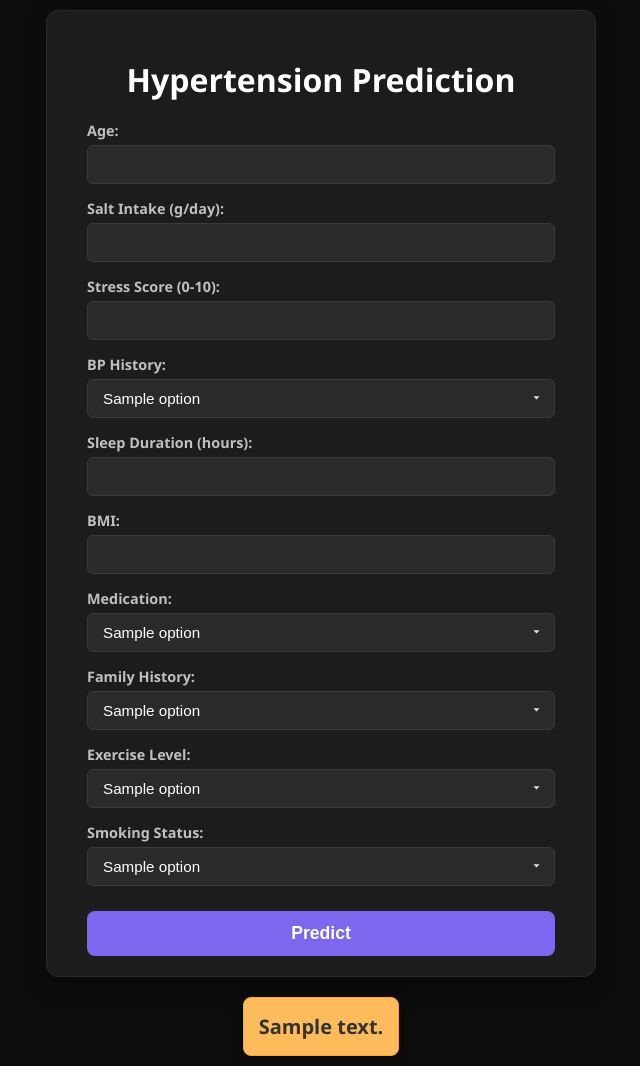
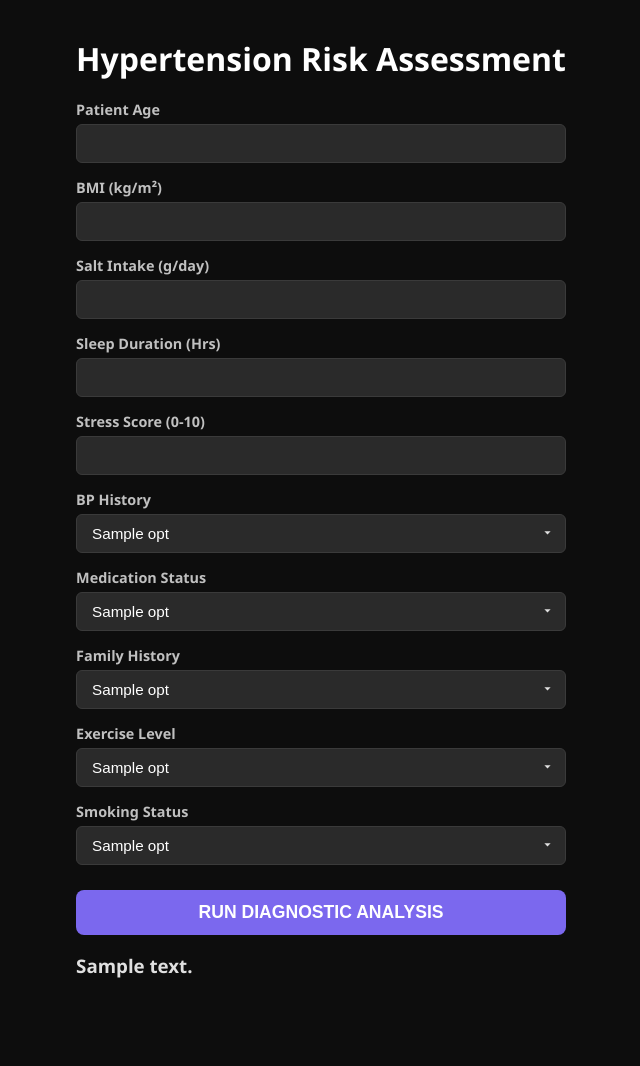
Before and after one commit to up65akhil/Hypertension-prediction, a Flask app: template templates/index.html in a window 1280 px wide. Shown: the whole page, without its empty margins (319-959 px from the left). After the commit the page ends 978 px from the top, so only its background shows below. Run offline with Flask 3, Linux system fonts and the light colour scheme; the template is opened without the code that fills it: most values are stand-ins (such as "Sample title", 1, 10 or a date in 2020); parts of the project's set-up code (start-up, migrations or seed data) failed here and were passed over.

Commit message:
update template

```diff
--- a/templates/index.html
+++ b/templates/index.html
@@ -3,87 +3,116 @@
 <head>
     <meta charset="UTF-8">
     <meta name="viewport" content="width=device-width, initial-scale=1.0">
-    <title>Hypertension Prediction</title>
-    <link rel="stylesheet" href="/static/style.css">
+    <title>Hypertension Diagnostic</title>
+    <link rel="stylesheet" href="{{ url_for('static', filename='style.css') }}?v=4.0">
+
+    <style>
+        .alert-overlay {
+            position: fixed;
+            top: 0;
+            left: 0;
+            width: 100vw;
+            height: 100vh;
+            pointer-events: none; /* Lets you click the form beneath the light */
+            z-index: 9999; /* Forces the glow to sit on top of everything */
+        }
+
+        .blink-red { animation: redSiren 1.5s infinite ease-in-out; }
+        .blink-green { animation: greenSiren 1.5s infinite ease-in-out; }
+
+        @keyframes redSiren {
+            0% { box-shadow: inset 0 0 0px 0px rgba(255, 0, 0, 0); }
+            50% { box-shadow: inset 0 0 120px 40px rgba(220, 53, 69, 0.9); }
+            100% { box-shadow: inset 0 0 0px 0px rgba(255, 0, 0, 0); }
+        }
+
+        @keyframes greenSiren {
+            0% { box-shadow: inset 0 0 0px 0px rgba(0, 255, 0, 0); }
+            50% { box-shadow: inset 0 0 120px 40px rgba(40, 167, 69, 0.9); }
+            100% { box-shadow: inset 0 0 0px 0px rgba(0, 255, 0, 0); }
+        }
+    </style>
 </head>
 <body>
-    <div class="container">
-        <h2>Hypertension Prediction</h2>
-        <form action="/predict" method="post">
+
+    {% if bg_status == 'danger-bg' %}
+        <div class="alert-overlay blink-red"></div>
+    {% elif bg_status == 'safe-bg' %}
+        <div class="alert-overlay blink-green"></div>
+    {% endif %}
+
+    <div class="medical-container">
+        <header class="medical-header">
+            <h2>Hypertension Risk Assessment</h2>
+        </header>
+
+        <form action="/predict" method="post" class="diagnostic-form">
+            <div class="form-grid">
                 <div class="form-group">
-                <label for="age">Age:</label>
-                <input type="number" id="age" name="Age" step="1" required>
+                    <label>Patient Age</label>
+                    <input type="number" name="Age" required>
                 </div>
                 <div class="form-group">
-                <label for="salt_intake">Salt Intake (g/day):</label>
-                <input type="number" id="salt_intake" name="Salt_Intake" step="0.1" required>
+                    <label>BMI (kg/m²)</label>
+                    <input type="number" name="BMI" step="0.1" required>
                 </div>
                 <div class="form-group">
-                <label for="stress_score">Stress Score (0-10):</label>
-                <input type="number" id="stress_score" name="Stress_Score" step="1" min="0" max="10" required>
+                    <label>Salt Intake (g/day)</label>
+                    <input type="number" name="Salt_Intake" step="0.1" required>
                 </div>
                 <div class="form-group">
-                <label for="bp_history">BP History:</label>
-                <select id="bp_history" name="BP_History" required>
-                    {% for option in bp_history_options %}
-                    <option value="{{ option }}">{{ option }}</option>
-                    {% endfor %}
+                    <label>Sleep Duration (Hrs)</label>
+                    <input type="number" name="Sleep_Duration" step="0.1" required>
+                </div>
+                <div class="form-group">
+                    <label>Stress Score (0-10)</label>
+                    <input type="number" name="Stress_Score" min="0" max="10" required>
+                </div>
+
+                <div class="form-group">
+                    <label>BP History</label>
+                    <select name="BP_History" required>
+                        {% for opt in bp_history_options %}<option value="{{ opt }}">{{ opt }}</option>{% endfor %}
                     </select>
                 </div>
                 <div class="form-group">
-                <label for="sleep_duration">Sleep Duration (hours):</label>
-                <input type="number" id="sleep_duration" name="Sleep_Duration" step="0.1" required>
-            </div>
-            <div class="form-group">
-                <label for="bmi">BMI:</label>
-                <input type="number" id="bmi" name="BMI" step="0.1" required>
-            </div>
-            <div class="form-group">
-                <label for="medication">Medication:</label>
-                <select id="medication" name="Medication" required>
-                    {% for option in medication_options %}
-                    <option value="{{ option }}">{{ option }}</option>
-                    {% endfor %}
+                    <label>Medication Status</label>
+                    <select name="Medication" required>
+                        {% for opt in medication_options %}<option value="{{ opt }}">{{ opt }}</option>{% endfor %}
                     </select>
                 </div>
                 <div class="form-group">
-                <label for="family_history">Family History:</label>
-                <select id="family_history" name="Family_History" required>
-                    {% for option in family_history_options %}
-                    <option value="{{ option }}">{{ option }}</option>
-                    {% endfor %}
+                    <label>Family History</label>
+                    <select name="Family_History" required>
+                        {% for opt in family_history_options %}<option value="{{ opt }}">{{ opt }}</option>{% endfor %}
                     </select>
                 </div>
                 <div class="form-group">
-                <label for="exercise_level">Exercise Level:</label>
-                <select id="exercise_level" name="Exercise_Level" required>
-                    {% for option in exercise_level_options %}
-                    <option value="{{ option }}">{{ option }}</option>
-                    {% endfor %}
+                    <label>Exercise Level</label>
+                    <select name="Exercise_Level" required>
+                        {% for opt in exercise_level_options %}<option value="{{ opt }}">{{ opt }}</option>{% endfor %}
                     </select>
                 </div>
                 <div class="form-group">
-                <label for="smoking_status">Smoking Status:</label>
-                <select id="smoking_status" name="Smoking_Status" required>
-                    {% for option in smoking_status_options %}
-                    <option value="{{ option }}">{{ option }}</option>
-                    {% endfor %}
+                    <label>Smoking Status</label>
+                    <select name="Smoking_Status" required>
+                        {% for opt in smoking_status_options %}<option value="{{ opt }}">{{ opt }}</option>{% endfor %}
                     </select>
                 </div>
-            <button type="submit">Predict</button>
-        </form>
             </div>
 
+            <button type="submit" class="predict-btn">RUN DIAGNOSTIC ANALYSIS</button>
+        </form>
+
         {% if error_message %}
-    <div class="error-message">
-        {{ error_message }}
-    </div>
+        <div class="error-card">{{ error_message }}</div>
         {% endif %}
 
         {% if prediction_text %}
-    <div class="prediction-highlight">
-        {{ prediction_text }}
+        <div class="result-card">
+            <h3>{{ prediction_text }}</h3>
         </div>
         {% endif %}
+    </div>
 </body>
 </html>
```
Lines whose indentation alone changed are shown as unchanged.
